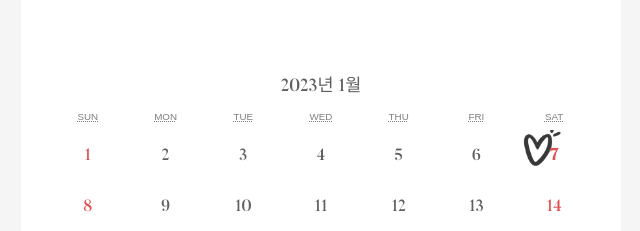
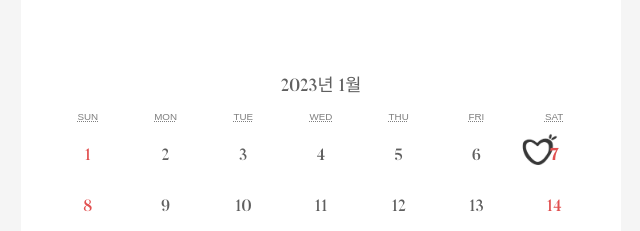
Before and after one commit to LiahWoody/wedding, a React (Create React App) app: page / in a window 1280 px wide. Shown: the part 4980-5211 px from the top of the page, without its empty margins (319-959 px from the left). Built offline with nearby package versions, Linux system fonts and the light colour scheme.

Commit message:
Update heart icon

```diff
--- a/package.json
+++ b/package.json
@@ -1,7 +1,7 @@
 {
   "homepage": "https://LiahWoody.github.io/wedding",
   "name": "wedding",
-  "version": "0.2.5",
+  "version": "0.2.6",
   "private": true,
   "dependencies": {
     "@testing-library/jest-dom": "^5.16.4",
--- a/src/calendar/Calendar.css
+++ b/src/calendar/Calendar.css
@@ -149,12 +149,12 @@
   background: #1087ff;
 }
 .react-calendar__tile--active:disabled {
-  background: url("../images/ic_heart2.png");
+  background: url("../images/ic_heart5.png");
   background-repeat: no-repeat;
   background-position: center;
-  background-size: 65px;
-  background-position-y: -14px;
-  background-position-x: -7px;
+  background-size: 40px;
+  background-position-y: 0px;
+  background-position-x: 4px;
 }
 .react-calendar--selectRange .react-calendar__tile--hover {
   background-color: #e6e6e6;
```
